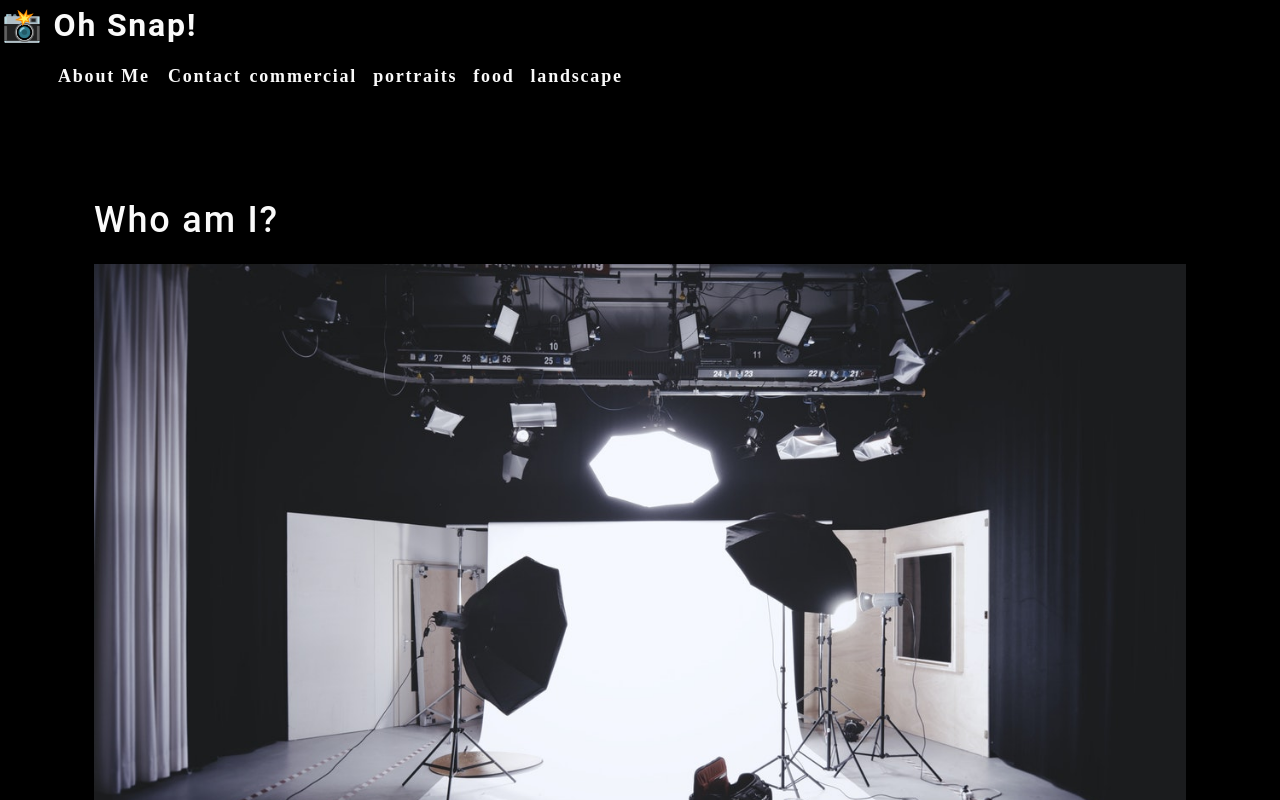
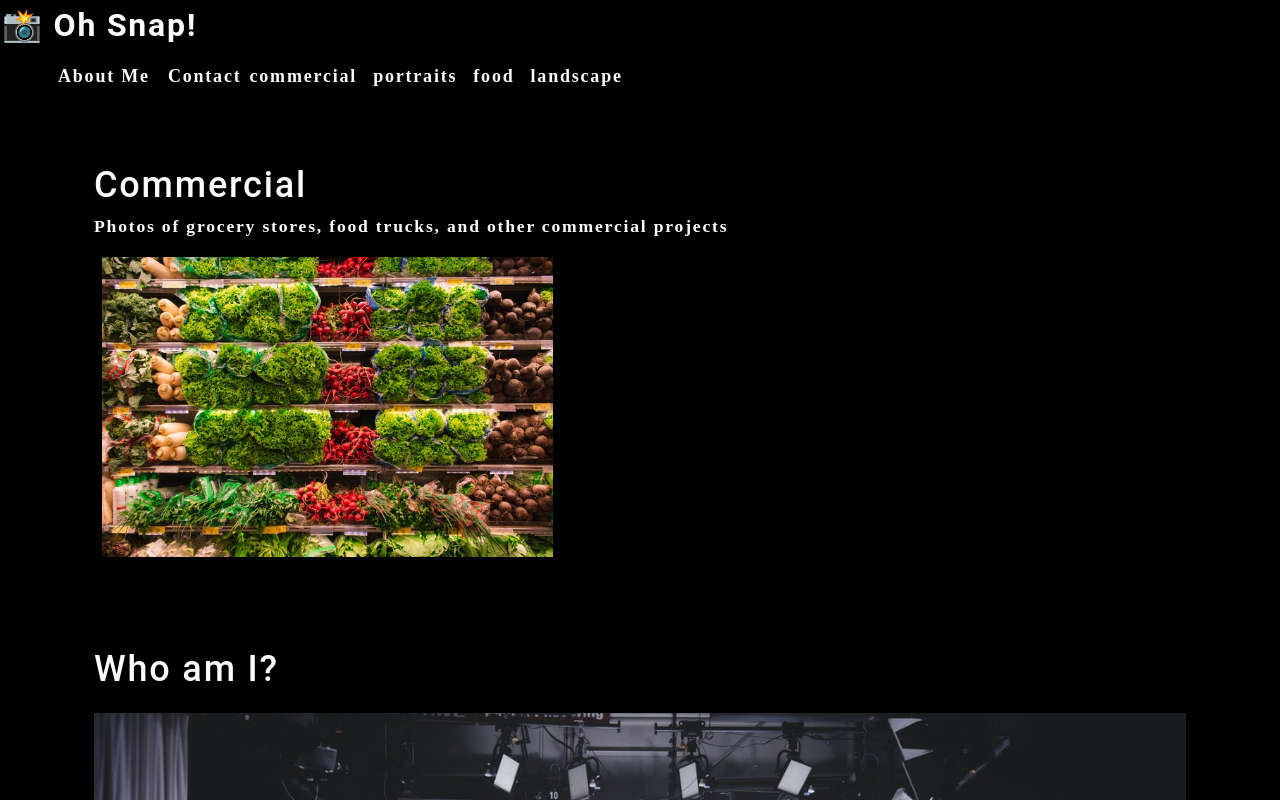
Before and after one commit to kaiafay/photo-port, a React (Create React App) app: page / in a window 1280 px wide. Shown: the top 800 px of the page. Built offline with nearby package versions, Linux system fonts and the light colour scheme; the HTML template or start-up script is replaced by a standard one.

Commit message:
create the Gallery component

```diff
--- a/src/App.js
+++ b/src/App.js
@@ -1,6 +1,7 @@
 import React from 'react';
 import Nav from './components/Nav';
 import About from './components/About';
+import Gallery from './components/Gallery';
 import './App.css';
 
 function App() {
@@ -8,6 +9,7 @@
     <div>
       <Nav></Nav>
       <main>
+        <Gallery></Gallery>
         <About></About>
       </main>
     </div>
--- /dev/null
+++ b/src/components/Gallery/index.js
@@ -0,0 +1,22 @@
+import React from 'react';
+import { capitalizeFirstLetter } from '../../utils/helpers';
+import photo from '../../assets/small/commercial/0.jpg';
+
+function Gallery(props) {
+    const currentCategory = {
+        name: 'commercial',
+        description: 'Photos of grocery stores, food trucks, and other commercial projects'
+    };
+
+    return (
+        <section>
+            <h1>{capitalizeFirstLetter(currentCategory.name)}</h1>
+            <p>{currentCategory.description}</p>
+            <div className='flex-row'>
+                <img src={photo} alt='commercial example' className='img-thumbnail mx-1'/>
+            </div>
+        </section>
+    );
+}
+
+export default Gallery;
```
